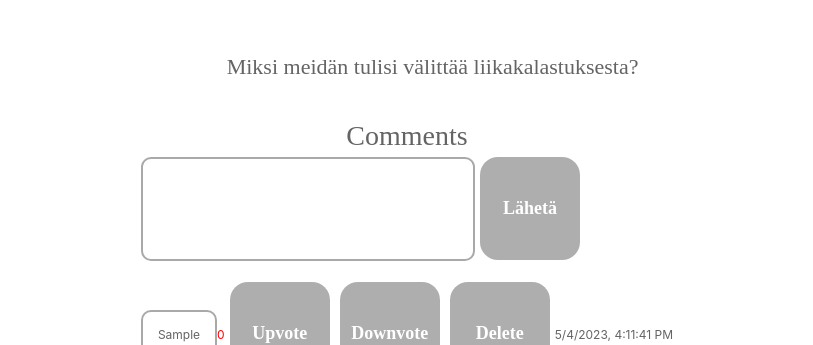
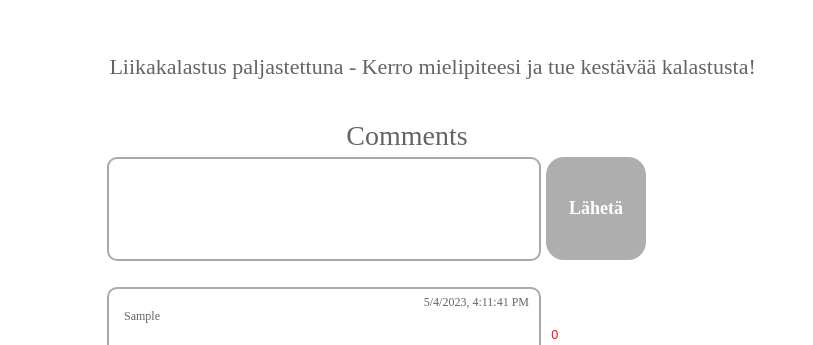
Before and after one commit to ike-na/VJP-Project, a React (Create React App) app in the folder my-app/: page /video in a window 1280 px wide. Both pictures are taken after typing "Sample" into the empty fields and a click on the button "Lähetä". Shown: the part 598-943 px from the top of the page, without its empty margins (233-1046 px from the left). Built offline with nearby package versions, Linux system fonts and the light colour scheme.

Commit message:
kommenttioisio lähes valmis

```diff
--- a/my-app/src/App.css
+++ b/my-app/src/App.css
@@ -55,17 +55,50 @@ nav ul li a:hover::after{
   margin-left: 4%;
   margin-top: 4%;
 }
-
 .App p span.first-letter {
   font-size: 33px;
 }
-
 .App p br {
   content: '';
   display: block;
   margin: 10px 0;
 }
 
+.Home img {
+  width:100%;
+}
+
+.image-container {
+  margin-top: 5%;
+  width: 100%;
+  height: 220px;
+  overflow: hidden;
+}
+.image-container img {
+  width: 100%;
+}
+
+.footer {
+  display: flex;
+  justify-content: flex-end;
+  position: flex;
+  left: 0;
+  bottom: 0;
+  width: 96%;
+  padding: 10px;
+  background-color: #ffffff;
+}
+.footer img {
+  width: 50px;
+  height: auto;
+  margin-left: 5px;
+  margin-bottom: 10px;
+}
+
+ul {
+  list-style-type: none;
+  padding: 0;
+}
 
 .FishVideo {
   display: flex;
@@ -73,16 +106,13 @@ nav ul li a:hover::after{
   justify-content: center;
   align-items: center;
   text-align: left;
-
 }
-
 .FishVideo p {
   font-size: 22px;
   font-family: 'Times New Roman', Times, serif;
   font-weight: normal;
   margin-bottom: 1%;
 }
-
 .FishVideo h2 {
   font-size: 28px;
   font-weight: bold;
@@ -90,7 +120,6 @@ nav ul li a:hover::after{
   font-weight: normal;
   margin-bottom: 0%;
 }
-
 
 .container {
   display: flex;
@@ -100,7 +129,7 @@ nav ul li a:hover::after{
 .tekstikenttä {
   resize: none;
   height: 70px;
-  width: 300px;
+  width: 400px;
   border-radius: 10px;
   font-size: inherit;
   font-family: inherit;
@@ -133,118 +162,73 @@ nav ul li a:hover::after{
   color: rgb(125, 125, 125);
 }
 
-.Home img {
-  width:100%;
+
+
+
+
+
+
+
+.Comment-container {
+  width: 600px;
 }
 
-.image-container {
-  margin-top: 5%;
-  width: 100%;
-  height: 220px;
-  overflow: hidden;
+.Comment-wrapper {
+  display: flex;
+  align-items: center;
 }
 
-.image-container img {
-  width: 100%;
-}
-
-.footer {
-  display: flex;
-  justify-content: flex-end;
-  position: flex;
-  left: 0;
-  bottom: 0;
-  width: 96%;
-  padding: 10px;
-  background-color: #ffffff;
-}
-
-.footer img {
-  width: 50px;
-  height: auto;
-  margin-left: 5px;
-  margin-bottom: 10px;
-}
-
-ul {
-  list-style-type: none;
-  padding: 0;
-}
-
-.Comments {
+.Comment-area {
+  position: relative; /* Enable relative positioning for the comment area */
   resize: none;
   height: 70px;
-  width: 300px;
+  width: 400px;
   border-radius: 10px;
   font-size: inherit;
-  font-family: inherit;
+  font-family: 'Times New Roman', Times, serif;
   border: 2px solid rgb(169, 169, 169);
   line-height: 2;
   padding: 15px;
+  overflow: auto;
+  margin-top: 10px;
+}
+
+.Delete-nappi {
+  width: 20px;
+  height: 20px;
+  position: absolute;
+  bottom: 7px;
+  right: 9px;
+}
+.Delete-nappi img {
+  width: 15px;
+  height: 15px;
+  position: inherit;
+  bottom: 1px;
+  right: 1px;
 }
 
 .Votes {
-  resize: none;
   color: red;
+  margin-left: 10px;
+  margin-right: 10px;
+}
+
+.Comment-controls {
+  display: flex;
+  align-items: center;
+}
+
+.Upvote-nappi {
+  /* Add styling for the Upvote button */
+}
+
+.Downvote-nappi {
+  /* Add styling for the Downvote button */
 }
 
 .Timestamp {
-  resize: none;
+  position: absolute;
+  top: 1px;
+  right: 10px;
 }
-
-.Upvote-nappi {
-  height: 103px;
-  width: 100px;
-  background: rgb(174, 174, 174);
-  border: none;
-  color: white;
-  border-radius: 1em;
-  font-size: 150%;
-  font-family: 'Times New Roman', Times, serif;
-  font-weight: bold;
-  cursor: pointer;
-  margin: 5px;
-}
-
-.Upvote-nappi:hover,
-.Upvote-nappi:focus-visible {
-  color: rgb(125, 125, 125);
-}
-
-.Downvote-nappi {
-  height: 103px;
-  width: 100px;
-  background: rgb(174, 174, 174);
-  border: none;
-  color: white;
-  border-radius: 1em;
-  font-size: 150%;
-  font-family: 'Times New Roman', Times, serif;
-  font-weight: bold;
-  cursor: pointer;
-  margin: 5px;
-}
-
-.Downvote-nappi:hover,
-.Downvote-nappi:focus-visible {
-  color: rgb(125, 125, 125);
-}
-
-.Delete-nappi {
-  height: 103px;
-  width: 100px;
-  background: rgb(174, 174, 174);
-  border: none;
-  color: white;
-  border-radius: 1em;
-  font-size: 150%;
-  font-family: 'Times New Roman', Times, serif;
-  font-weight: bold;
-  cursor: pointer;
-  margin: 5px;
-}
-
-.Delete-nappi:hover,
-.Delete-nappi:focus-visible {
-  color: rgb(125, 125, 125);
-}
--- a/my-app/src/pages/video.js
+++ b/my-app/src/pages/video.js
@@ -1,4 +1,5 @@
 import React, { useState } from "react";
+import thrashPic from "../images/delete.png"
 import { CommentForm } from "../components/Comment";
 
 const Video = () => {
@@ -38,23 +39,44 @@ const Video = () => {
       <video width="750" height="500" controls>
         <source src="Liikakalastus.mp4" type="video/mp4" />
       </video>
-      <p>Miksi meidän tulisi välittää liikakalastuksesta?</p>
+      <p>Liikakalastus paljastettuna - Kerro mielipiteesi ja tue kestävää kalastusta!</p>
       <h2 className="Comments-h2">Comments</h2>
       <section>
         <CommentForm onSubmit={handleSubmit} />
         {comments.length > 0 && (
+
+
+
+          <div className="Comment-container">
   <ul>
     {comments.map((comment, index) => (
       <li key={index}>
-                <span className="Comments">{comment.text}</span>
-                <span className="Votes">{comment.votes}</span>
+        <div className="Comment-wrapper">
+          <span className="Comment-area">
+            {comment.text}
+            <button className="Delete-nappi" onClick={() => handleCommentDelete(index)}>
+            <img src={thrashPic} alt="Delete" /></button>
+            <div className="Timestamp">{comment.timestamp}</div>
+          </span>
+          <div className="Votes">{comment.votes}</div>
+        </div>
+        <div className="Comment-controls">
           <button className="Upvote-nappi" onClick={() => handleVote(index, 1)}>Upvote</button>
           <button className="Downvote-nappi" onClick={() => handleVote(index, -1)}>Downvote</button>
-                <button className="Delete-nappi" onClick={() => handleCommentDelete(index)}>Delete</button>
-                <span className="Timestamp">{comment.timestamp}</span>
+
+        </div>
       </li>
     ))}
   </ul>
+</div>
+
+
+
+
+
+
+
+
         )}
       </section>
     </div>
```
Also changed, not shown: my-app/src/images/delete.png (added). Lines whose indentation alone changed are shown as unchanged.
